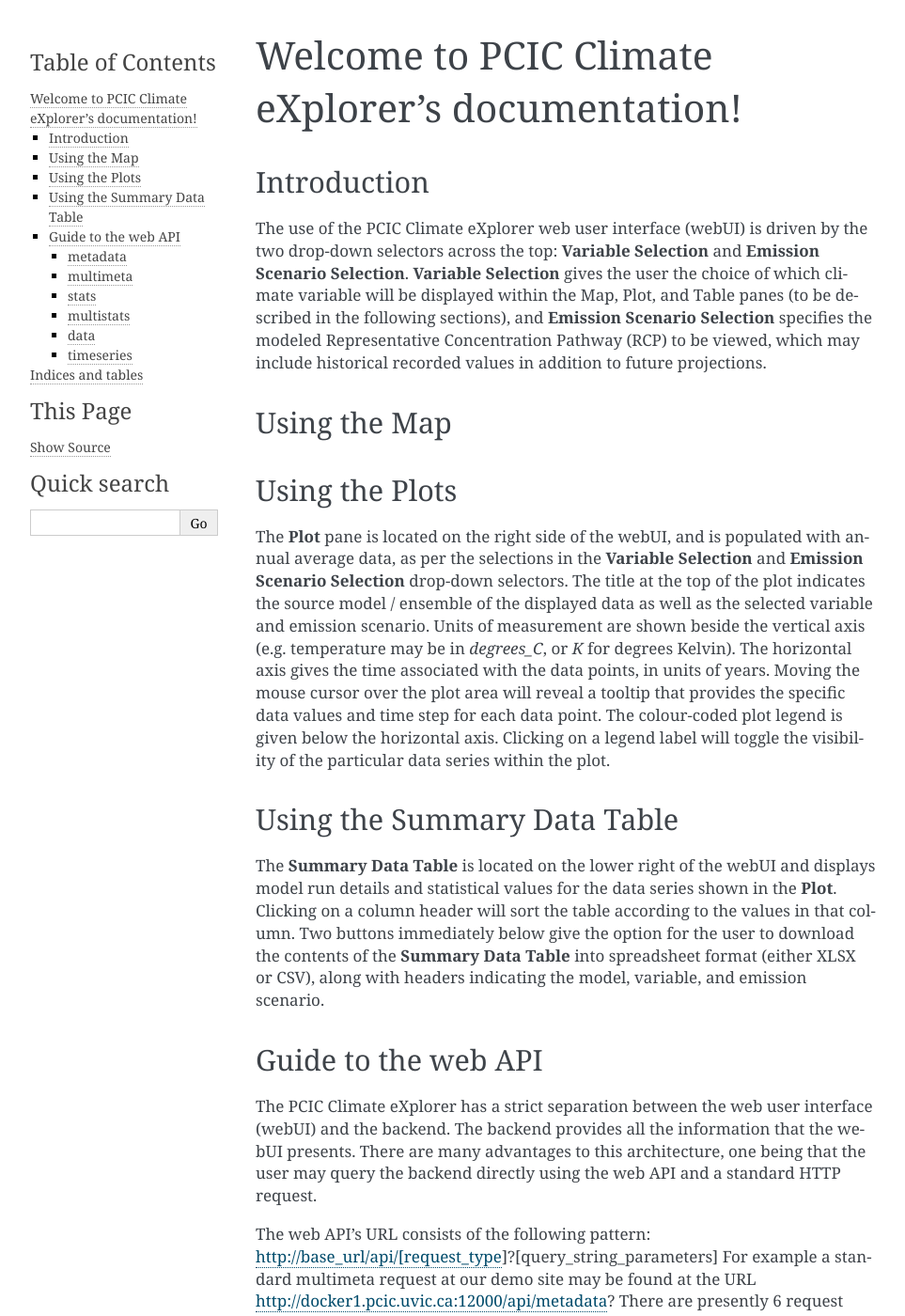
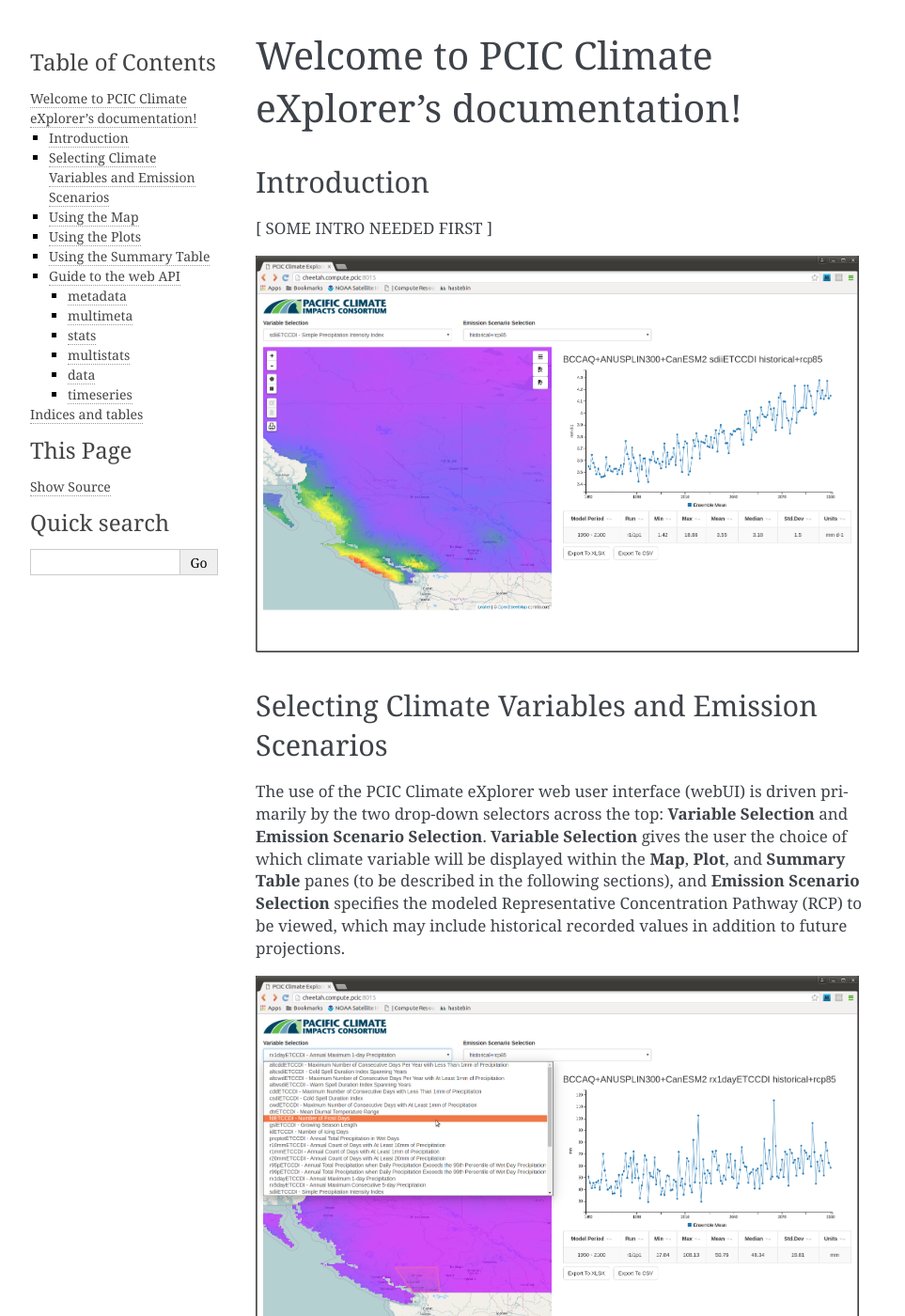
Before and after one commit to pacificclimate/climate-explorer, a Sphinx documentation site: the page built from doc/source/index.rst, in a window 1280 px wide and 1400 px high. Shown: the whole window at 94% size, without its empty margins (148-1111 px from the left). Built offline with Sphinx 7.4.7, drawn with Linux system fonts in a browser that asks for light colours; some of the changed text lies outside the part shown.

Commit message:
Creates new subsection dealing with drop-down menus. Adds some screenshots.

```diff
--- a/doc/source/conf.py
+++ b/doc/source/conf.py
@@ -15,12 +15,12 @@
 
 import sys
 import os
-import ce.api
+#import ce.api
 
 # If extensions (or modules to document with autodoc) are in another directory,
 # add these directories to sys.path here. If the directory is relative to the
 # documentation root, use os.path.abspath to make it absolute, like shown here.
-#sys.path.insert(0, os.path.abspath('.'))
+sys.path.insert(0, os.path.abspath('/storage/home/mfischer/code/climate-explorer-backend'))
 
 # -- General configuration ------------------------------------------------
 
--- a/doc/source/index.rst
+++ b/doc/source/index.rst
@@ -8,7 +8,18 @@
 
 Introduction
 ------------
-The use of the PCIC Climate eXplorer web user interface (webUI) is driven by the two drop-down selectors across the top: **Variable Selection** and **Emission Scenario Selection**. **Variable Selection** gives the user the choice of which climate variable will be displayed within the Map, Plot, and Table panes (to be described in the following sections), and **Emission Scenario Selection** specifies the modeled Representative Concentration Pathway (RCP) to be viewed, which may include historical recorded values in addition to future projections.
+[ SOME INTRO NEEDED FIRST ]
+
+.. image:: images/MoTi-TFE_screenshot-(sdiiETCCDI).png
+   :scale: 40%
+
+Selecting Climate Variables and Emission Scenarios
+--------------------------------------------------
+The use of the PCIC Climate eXplorer web user interface (webUI) is driven primarily by the two drop-down selectors across the top: **Variable Selection** and **Emission Scenario Selection**. **Variable Selection** gives the user the choice of which climate variable will be displayed within the **Map**, **Plot**, and **Summary Table** panes (to be described in the following sections), and **Emission Scenario Selection** specifies the modeled Representative Concentration Pathway (RCP) to be viewed, which may include historical recorded values in addition to future projections.
+
+.. image:: images/MoTi-TFE_screenshot-Variable_Selection_drop-down .png
+   :scale: 40%
+   :alt: Screenshot showing the Variable Selection drop-down menu.
 
 Using the Map
 -------------
@@ -17,10 +28,13 @@
 ---------------
 The **Plot** pane is located on the right side of the webUI, and is populated with annual average data, as per the selections in the **Variable Selection** and **Emission Scenario Selection** drop-down selectors. The title at the top of the plot indicates the source model / ensemble of the displayed data as well as the selected variable and emission scenario. Units of measurement are shown beside the vertical axis (e.g. temperature may be in *degrees_C*, or *K* for degrees Kelvin). The horizontal axis gives the time associated with the data points, in units of years. Moving the mouse cursor over the plot area will reveal a tooltip that provides the specific data values and time step for each data point. The colour-coded plot legend is given below the horizontal axis. Clicking on a legend label will toggle the visibility of the particular data series within the plot.
 
-Using the Summary Data Table
+.. image:: images/MoTi-TFE_screenshot-DataGraph_pane_w_tooltip.png
+
+Using the Summary Table
 ----------------------------
-The **Summary Data Table** is located on the lower right of the webUI and displays model run details and statistical values for the data series shown in the **Plot**. Clicking on a column header will sort the table according to the values in that column. Two buttons immediately below give the option for the user to download the contents of the **Summary Data Table** into spreadsheet format (either XLSX or CSV), along with headers indicating the model, variable, and emission scenario.
+The **Summary Table** is located on the lower right of the webUI and displays model run details and statistical values for the data series shown in the **Plot**. Clicking on a column header will sort the table according to the values in that column. Two buttons immediately below give the option for the user to export and download the contents of the **Summary Table** into spreadsheet format (either XLSX or CSV), along with headers indicating the model, variable, and emission scenario.
 
+.. image:: images/MoTi-TFE_screenshot-DataTable.png
 
 Guide to the web API
 --------------------
```
Also changed, not shown: doc/source/images/MoTi-TFE_screenshot-(sdiiETCCDI).png (added), doc/source/images/MoTi-TFE_screenshot-DataGraph_pane_w_tooltip.png (added), doc/source/images/MoTi-TFE_screenshot-DataTable.png (added), doc/source/images/MoTi-TFE_screenshot-Variable_Selection_drop-down.png (added).
